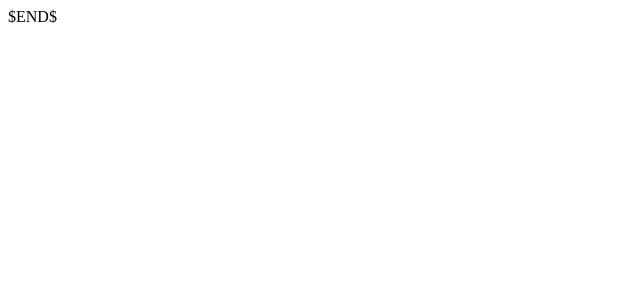
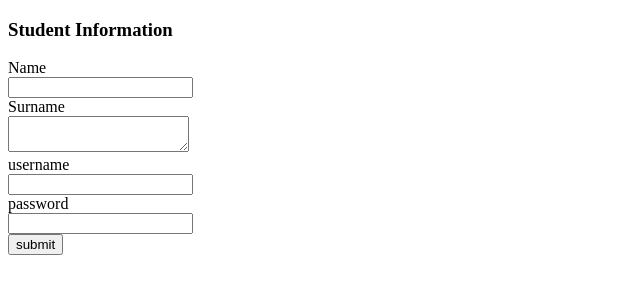
Before and after one commit to Khanya45/my_blogs, a plain HTML site: page front-end/index.html in a window 1280 px wide. Shown: the whole page, without its empty margins (0-640 px from the left). Drawn offline with Linux system fonts and the light colour scheme.

Commit message:
updated file

```diff
--- a/front-end/index.html
+++ b/front-end/index.html
@@ -1,10 +1,22 @@
 <!DOCTYPE html>
 <html lang="en">
 <head>
-  <meta charset="UTF-8">
-  <title>$Title$</title>
+    <meta charset="UTF-8">
+    <title>Title</title>
 </head>
 <body>
-$END$
+   <form action="/user-registration/" method="POST">
+        <h3>Student Information</h3>
+        Name<br>
+        <input type="text" name="first_name"><br>
+        Surname<br>
+        <textarea name="last_name"></textarea><br>
+        username<br>
+        <input type="text" name="username"><br>
+        password<br>
+        <input type="text" name="password"><br>
+        <input type="submit" value="submit"><br>
+    </form>
+<script src="main.js"></script>
 </body>
 </html>
--- a/front-end/main.js
+++ b/front-end/main.js
@@ -7,11 +7,16 @@ function status(response) {
 }
 
 
-fetch("https://damp-reef-26653.herokuapp.com/user-registration/")
+const token = 'YOUR_TOKEN_HERE';
+fetch('https://damp-reef-26653.herokuapp.com/user-registration/', {
+  headers: {
+    Authorization: jwt ${token}
+  }
+})
 .then(status)
 .then(res => res.json())
 .then(response => {
-	// console.log(response.status);})
+	 console.log(response);})
 .catch(err => {
 	console.error(err);
 });
```
